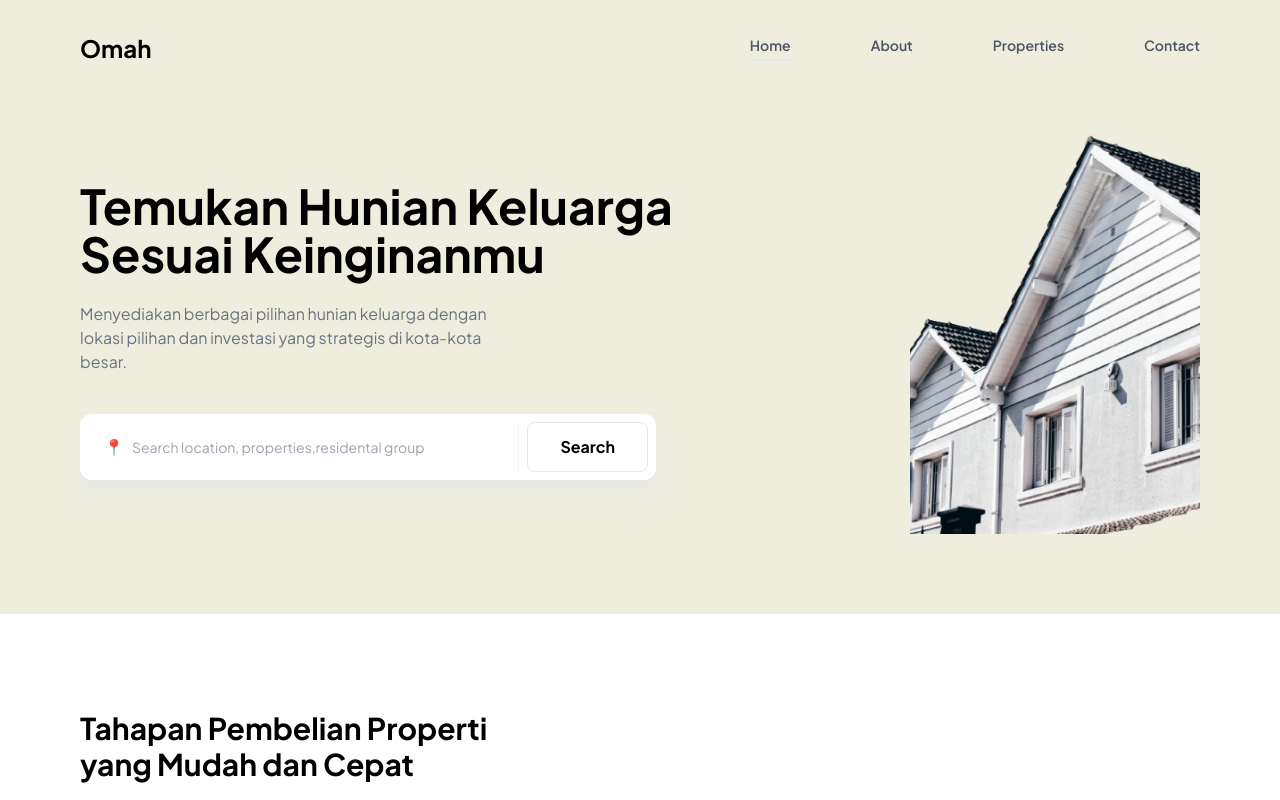
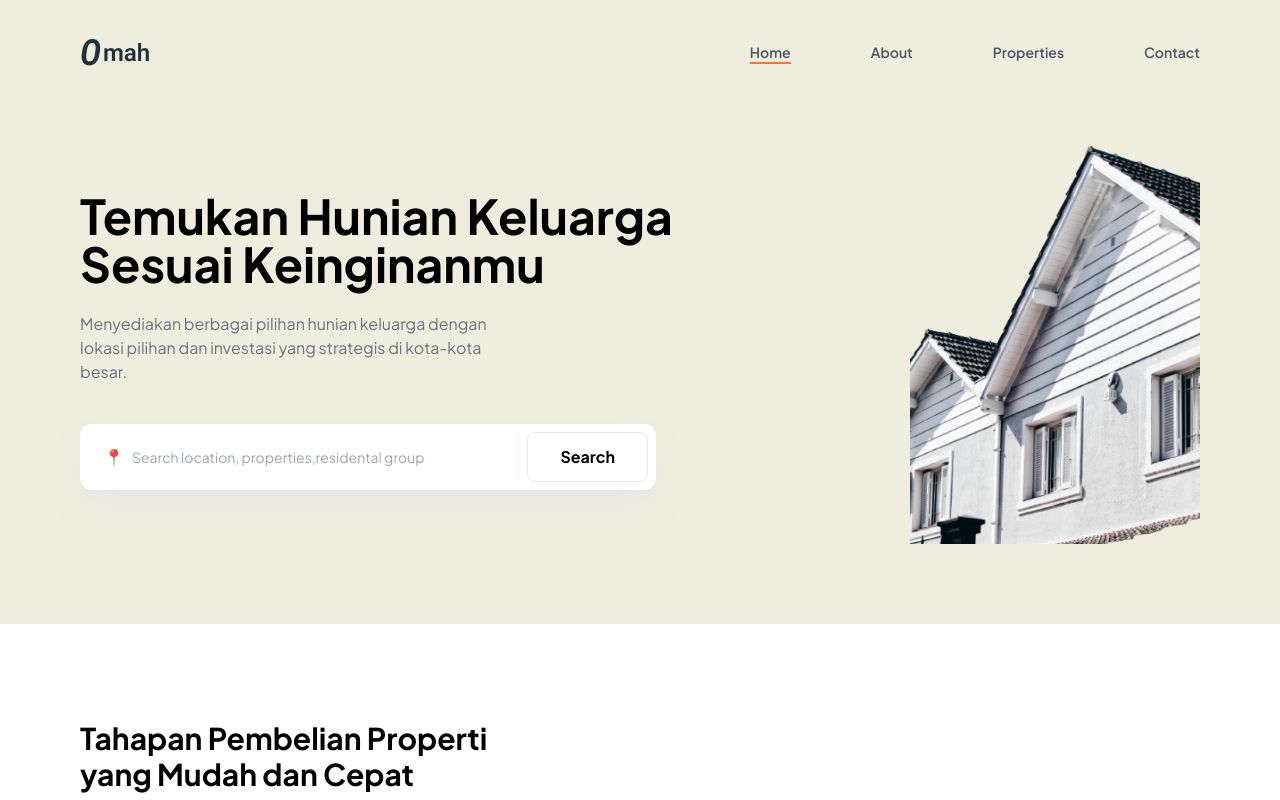
Before and after one commit to mdnayemurrashid07/omah, a website: page index.html in a window 1280 px wide. Shown: the top 800 px of the page. Drawn offline with nearby package versions, Linux system fonts and the light colour scheme.

Commit message:
Update navigation logo and enhance text styles; add new CSS properties for improved design

```diff
--- a/index.html
+++ b/index.html
@@ -18,13 +18,13 @@
         <nav class="flex justify-between items-center max-w-7xl mx-auto mb-16">
             <div class="container max-w-[1164px] mx-auto flex justify-between items-center">
                 <div class="text-2xl font-bold flex items-center gap-1">
-                <a href="#">Omah</a>
+                <a href="#"><img src="./Images/Logo.png" alt="Logo"></a>
                 </div>
             <div class="flex space-x-20 text-sm font-semibold text-gray-600">
-                <a href="#" class="text-omah-dark border-b-2 border-omah-accent pb-1">Home</a>
-                <a href="#" class="hover:text-omah-dark">About</a>
-                <a href="#" class="hover:text-omah-dark">Properties</a>
-                <a href="#" class="hover:text-omah-dark">Contact</a>
+                <a href="#" class="text-omah-dark border-b-2 border-[#F6762E]">Home</a>
+                <a href="#" class="hover:text-black">About</a>
+                <a href="#" class="hover:text-black">Properties</a>
+                <a href="#" class="hover:text-black">Contact</a>
             </div>
             </div>
         </nav>
@@ -103,8 +103,8 @@
         <div class="container  max-w-[1164px] mx-auto flex justify-between items-center">
             <div class="max-w-7xl mx-auto grid md:grid-cols-2 gap-20 items-center">
             <div class="div">
-                <span class="text-xs font-bold text-omah-accent">Pilihan Konsumen</span>
-                <h1 class="text-2xl font-bold ">Residen Favorit</h1>
+                <span class="text-xl font-bold text-[#FF7527]">Pilihan Konsumen</span>
+                <h1 class="text-3xl font-bold ">Residen Favorit</h1>
                 <div class="relative h-[500px] top-10">
                 <div class="absolute left-0 top-0 w-2/3 h-5/6">
                     <img src="./Images/House.png" class="w-full h-full object-cover" alt="Exterior">
@@ -130,7 +130,7 @@
 
     <section class="py-24 px-6 md:px-20 max-w-7xl mx-auto">
         <div class="mb-12">
-            <span class="text-xs font-bold text-omah-accent uppercase tracking-widest">Pilihan Auditor</span>
+            <span class="text-xl font-bold text-[#FF7527]">Pilihan Auditor</span>
             <h2 class="text-3xl font-bold mt-2">Residen Berbagai Kota</h2>
         </div>
         <div class="grid md:grid-cols-3 gap-8">
```
Also changed, not shown: src/output.css.
